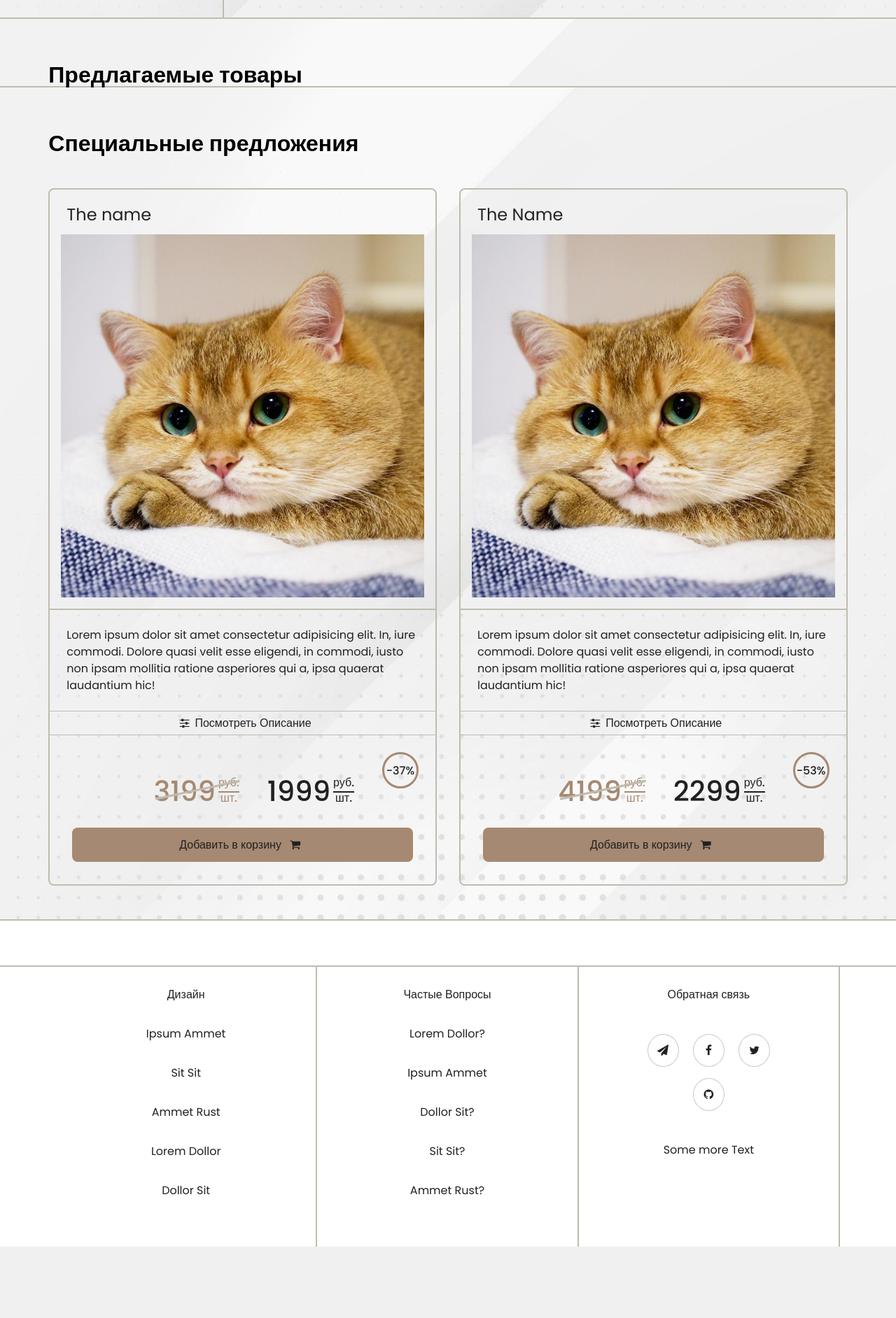
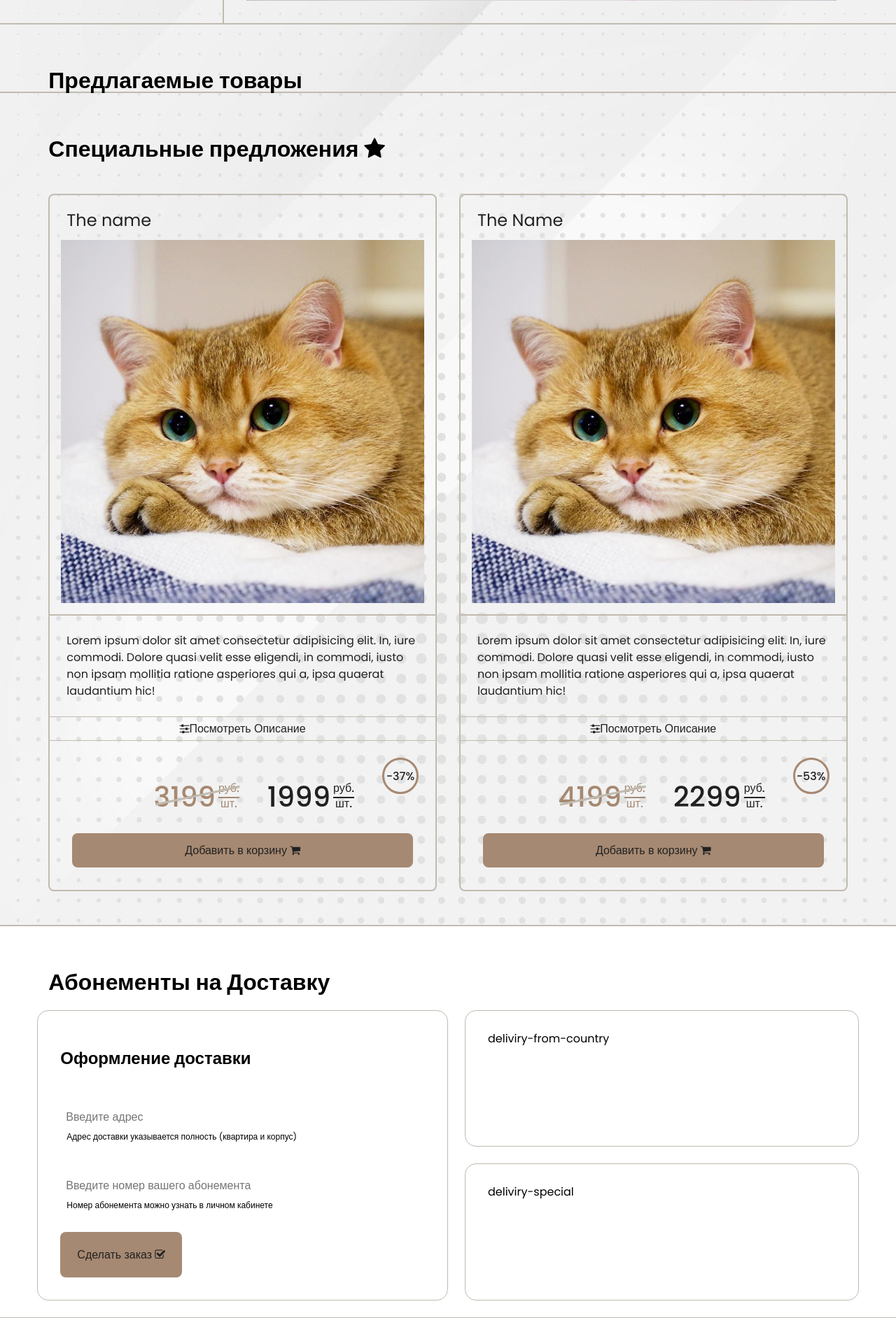
Before and after one commit to EgorKondratyev/site-shop-training, a Django app: page / in a window 1280 px wide. Shown: the part 677-2561 px from the top of the page at 70% size. Before the commit the page ends 2459 px from the top, so only its background shows below. Run offline with Django 4.2, Linux system fonts and the light colour scheme; data that the repository does not hold is empty.

Commit message:
create deliviry block

```diff
--- a/shop/home/templates/home/base.html
+++ b/shop/home/templates/home/base.html
@@ -42,19 +42,30 @@
 
             {% for m in menu %}
             {% if m.title == 'Домашняя страница' %}
+
+            <div class="nav-link-block">
                 <a class="nav-link" aria-current="page" href="{% url m.url_name %}">
                     {{ m.title }} <i class="fa fa-home"></i></a>
+            </div>
+
             {% elif m.title == 'О сайте' %}
+            <div class="nav-link-block">
                 <a class="nav-link" aria-current="page" href="{% url m.url_name %}">
                     {{ m.title }} <i class="fa fa-search"></i></a>
+            </div>
             {% elif m.title == 'Добавить товар' %}
+            <div class="nav-link-block">
                 <a class="nav-link" aria-current="page" href="{% url m.url_name %}">
                     {{ m.title }} <i class="fa fa-dropbox"></i></a>
+            </div>
             {% elif m.title == 'Добавить фото товара' %}
+            <div class="nav-link-block">
                 <a class="nav-link" aria-current="page" href="{% url m.url_name %}">
                     {{ m.title }} <i class="fa fa-picture-o"></i></a>
+            </div>
             {% else %}
-            <a class="nav-link" aria-current="page" href="{% url m.url_name %}">{{ m.title }}</a>
+            <div class="nav-link-block"><a class="nav-link" aria-current="page" href="{% url m.url_name %}">{{ m.title
+                    }}</a></div>
             {% endif %}
             {% endfor %}
         </div>
@@ -62,11 +73,17 @@
         <div class="header">
 
             {% if not request.user.is_authenticated %}
+            <div class="nav-link-block">
                 <a class="nav-link" aria-current="page" href="{% url 'login' %}">Войти</a>
+            </div>
+            <div class="nav-link-block">
                 <a class="nav-link" aria-current="page" href="{% url 'auth' %}">Зарегистрироваться</a>
+            </div>
             {% else %}
-            <a class="nav-link" aria-current="page" href="{% url 'logout' %}">Привет {{ request.user.username }} |
-                Выйти</a>
+            <div class="nav-link-block">
+                <a class="nav-link" aria-current="page" href="{% url 'logout' %}">
+                    Привет {{ request.user.username }} | Выйти</a>
+            </div>
             {% endif %}
 
         </div>
@@ -81,7 +98,7 @@
         <!-- Left Sidebar -->
         <div class="sidebar-container">
             <ul>
-                <div class="sidebar-nav-panel">Навигационная Панель</div>
+                <div class="sidebar-title">Навигационная Панель</div>
 
                 {% if category_selected == 0 %}
                 <a class="sidebar-link-active" href="{% url 'home' %}">Дом <span class="fa fa-home"></span></a>
@@ -153,12 +170,12 @@
         <div class="title-container">
             <div class="content-title">
                 Специальные предложения
+                <i class="fa fa-star"></i>
             </div>
         </div>
         <div class="special-card-container">
 
             <div class="card">
-
                 <div class="card-title">The name</div>
 
                 <div class="card-img-container">
@@ -201,7 +218,6 @@
             </div>
 
             <div class="card">
-
                 <div class="card-title">The Name</div>
 
                 <div class="card-img-container">
@@ -241,12 +257,59 @@
                         <i class="fa fa-shopping-cart"></i>
                     </a>
                 </div>
-
             </div>
 
         </div>
     </div>
     <!-- End Special Product Block -->
+
+
+    <!-- Deliviry Block -->
+    <div class="content-container">
+        <div class="title-container">
+            <div class="content-title">
+                Абонементы на Доставку
+            </div>
+        </div>
+        <div class="deliviry-container">
+
+            <div class="deliviry-address">
+                <div class="deliviry-address-title">
+                    Оформление доставки
+                </div>
+
+                <input type="text" class="deliviry-address-input" placeholder="Введите адрес">
+                <div class="deliviry-address-description">
+                    Адрес доставки указывается полность (квартира и корпус)
+                </div>
+
+                <input type="number" class="deliviry-card-input" placeholder="Введите номер вашего абонемента">
+                <div class="deliviry-card-description">
+                    Номер абонемента можно узнать в личном кабинете
+                </div>
+
+                <a class="make-order" href="/">
+                    Сделать заказ
+                    <i class="fa fa-check-square-o"></i>
+                </a>
+
+            </div>
+
+            <div class="deliviry-another-option">
+                <div class="deliviry-from-country">
+                    deliviry-from-country
+                </div>
+                <div class="deliviry-special">
+                    deliviry-special
+                </div>
+            </div>
+
+        </div>
+        <div class="delivery-card-container">
+
+        </div>
+    </div>
+    <!-- End Deliviry Block -->
 
 
     <!-- Pagination -->
--- a/shop/shop/static/css/style.css
+++ b/shop/shop/static/css/style.css
@@ -98,8 +98,8 @@ html {
 	scroll-behavior: smooth;
 }
 
-i {
-	margin: 0 0.5em;
+body {
+	background: url(../images/background.jpg) no-repeat fixed;
 }
 
 /* Header */
@@ -113,20 +113,24 @@ i {
 
 .header {
 	display: flex;
-	margin-bottom: 0.5em;
+	margin-bottom: 1em;
 }
 
 .logo {
 	padding: 1em 1em 0 0;
 }
 
+.nav-link-block {
+	margin: 2em 1em 0 0;
+}
+
 .nav-link {
 	padding: 1em;
-	margin: 1em 1em 0 0;
+	font-size: 1.25em;
 	color: #212121;
 }
 
-.nav-link:hover {
+.nav-link-block:hover {
 	border-bottom: solid 2px #C1BBB0;
 }
 
@@ -137,8 +141,8 @@ i {
 .content-container {
 	display: grid;
 	grid-template-columns: repeat(24, 1fr);
-	background: url(../images/background.jpg);
 	border-bottom: solid 2px #C1BBB0;
+	/* background: url(../images/background.jpg); */
 }
 
 .sidebar-container {
@@ -176,25 +180,26 @@ i {
 	border-right: solid 2px #C1BBB0;
 }
 
-.sidebar-nav-panel {
-	padding: 1em 0;
+.sidebar-title {
+	padding-bottom: 1em;
 	text-align: center;
-	font-size: 1.5em;
+	font-size: 2em;
 	border-bottom: solid 2px #C1BBB0;
 }
 
 .sidebar-block {
 	padding-bottom: 1em;
 	text-align: center;
-	font-size: 1.25em;
+	font-size: 1.5em;
 	border-bottom: solid 2px #C1BBB0;
 }
 
 .sidebar-link {
 	display: block;
+	color: #212121;
 	padding: 1em;
 	margin: 0.5em 0;
-	color: #212121;
+	font-size: 1.25em;
 	transition: 0.75s;
 }
 
@@ -369,6 +374,97 @@ i {
 }
 
 /* End Special Card */
+
+/* Delivery Card */
+
+.deliviry-container {
+	display: grid;
+	grid-column: 2/24;
+	grid-template-columns: repeat(2, 1fr);
+}
+
+.deliviry-address {
+	margin: 1.5em 0;
+	padding: 2em;
+	border: solid 1px #C1BBB0;
+	border-radius: 1em;
+}
+
+.deliviry-address-title {
+	margin: 1em 0;
+	font-size: 1.5em;
+	font-weight: 600;
+}
+
+.deliviry-address-input {
+	margin-top: 2em;
+	width: 100%;
+	height: 2em;
+	padding-left: 0.5em;
+}
+
+.deliviry-address-description {
+	margin: 0.5em 0 0 0.75em;
+	font-size: 0.75em;
+}
+
+.deliviry-card-input {
+	width: 100%;
+	height: 2em;
+	margin-top: 3em;
+	padding-left: 0.5em;
+}
+
+.deliviry-card-description {
+	margin: 0.5em 0 0 0.75em;
+	font-size: 0.75em;
+}
+
+.make-order {
+	display: inline-block;
+	background-color: #A68972;
+	color: #212121;
+
+	padding: 1.5em;
+	margin-top: 2em;
+
+	border-radius: 0.5em;
+	transition: 1s;
+}
+
+.make-order:hover {
+	border-radius: 1.5em;
+}
+
+.deliviry-another-option {
+	display: flex;
+	flex-direction: column;
+	margin-top: 1.5em;
+}
+
+.deliviry-from-country {
+	height: 100%;
+	margin: 0 0 1.5em 1.5em;
+	padding: 2em;
+	border: solid 1px #C1BBB0;
+	border-radius: 1em;
+}
+
+.deliviry-special {
+	height: 100%;
+	margin: 0 0 1.5em 1.5em;
+	padding: 2em;
+	border: solid 1px #C1BBB0;
+	border-radius: 1em;
+}
+
+.delivery-card-container {
+	display: grid;
+	grid-column: 2/24;
+	grid-template-columns: repeat(6, 1fr);
+}
+
+/* End Delivery Card */
 
 
 /* Post */
```
Also changed, not shown: shop/shop/static/images/background_4.jpg (added). Lines whose indentation alone changed are shown as unchanged.
